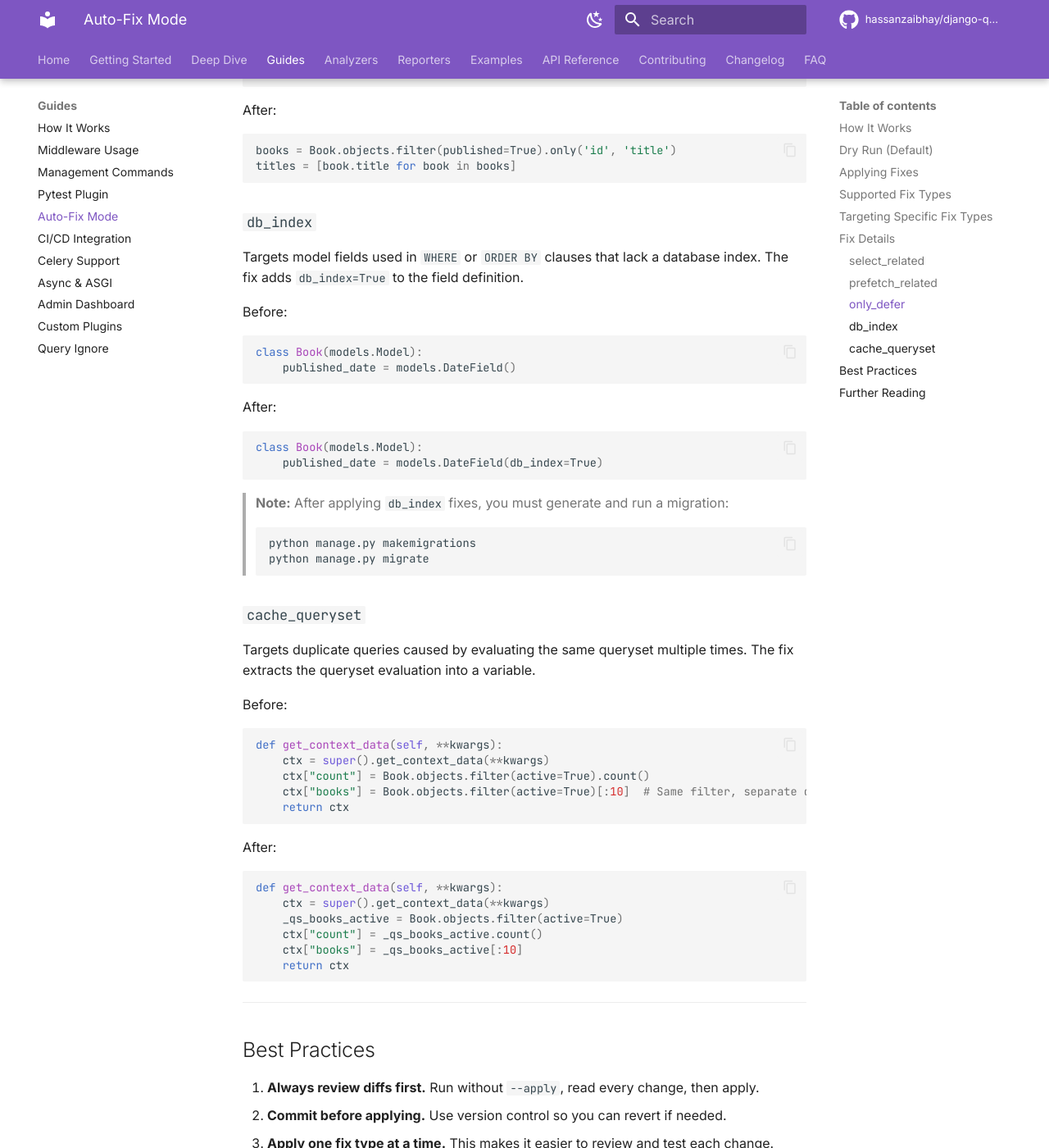
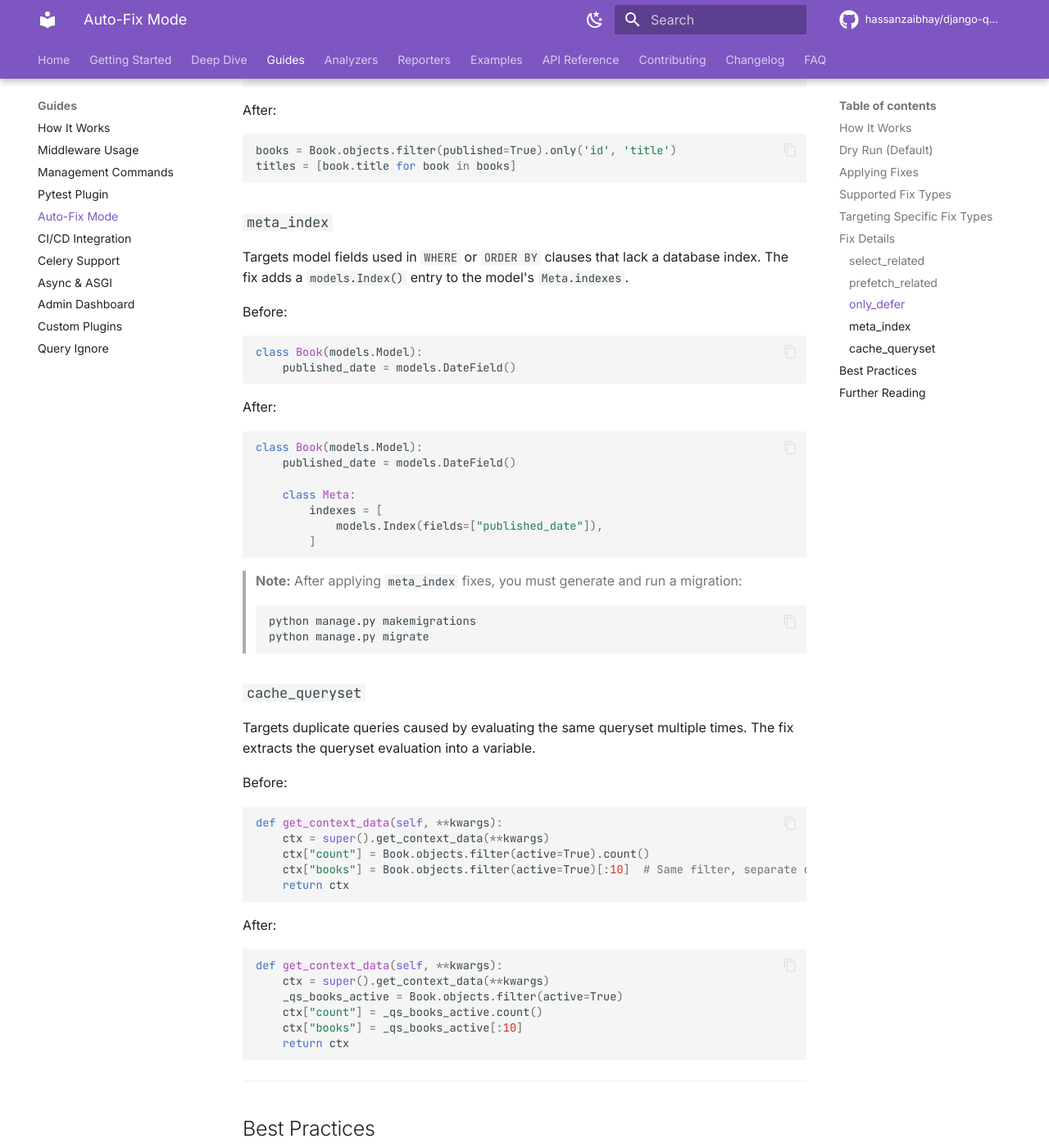
Before and after one commit to hassanzaibhay/django-query-doctor, an MkDocs documentation site: the page built from docs/guides/auto-fix.md, in a window 1280 px wide and 1400 px high, scrolled down 3628 px. Shown: the whole window at 82% size. Built offline with MkDocs 1.6.1 and Material for MkDocs 9.7.7, drawn with Linux system fonts in a browser that asks for light colours; comment, search, counter and statistics services are not loaded; some of the changed text lies outside the part shown.

Commit message:
fix: recommend Meta.indexes instead of db_index=True in prescriptions (#1)
Update Missing Index analyzer to recommend Meta.indexes with
models.Index() instead of db_index=True, following Django's official
recommendation since 4.2.

Full audit of all prescription texts across all 7 analyzers to ensure
recommendations follow Django 4.2–6.0 best practices:

- Missing Index: Meta.indexes instead of db_index=True
- Missing Index: _field_is_indexed now checks Meta.constraints for
  UniqueConstraint (modern Django 4.2+ pattern)
- Fat SELECT: mention .values()/.values_list() as alternatives
- N+1: mention Prefetch() objects for advanced prefetch_related cases
- QuerySet Eval: recommend .iterator() for large querysets
- Auto-fix: updated TODO comment to reference Meta.indexes

Updated docs, README, CHANGELOG, SVG screenshot, and all affected tests.
Bumped version to 1.0.3.

Fixes #1

Co-Authored-By: Claude Opus 4.6 <noreply@anthropic.com>

````diff
--- a/docs/guides/auto-fix.md
+++ b/docs/guides/auto-fix.md
@@ -67,7 +67,7 @@ python manage.py fix_queries --url /api/books/ --apply
 | `select_related` | Adds `.select_related()` calls for FK/OneToOne N+1 patterns | `.select_related('author', 'publisher')` |
 | `prefetch_related` | Adds `.prefetch_related()` calls for M2M/reverse FK N+1 patterns | `.prefetch_related('categories', 'tags')` |
 | `only_defer` | Replaces `SELECT *` with `.only()` or adds `.defer()` for unused columns | `.only('id', 'title', 'price')` |
-| `db_index` | Adds `db_index=True` to model field definitions for missing indexes | `published_date = DateField(db_index=True)` |
+| `meta_index` | Adds `models.Index()` entry to model's `Meta.indexes` for missing indexes | `Meta: indexes = [models.Index(fields=["published_date"])]` |
 | `cache_queryset` | Extracts repeated queryset evaluations into a variable | `books = list(Book.objects.filter(...))` |
 
 ---
@@ -81,7 +81,7 @@ You can limit which categories of fixes are applied using `--fix-type`:
 python manage.py fix_queries --url /api/books/ --fix-type select_related --apply
 
 # Only apply index-related fixes
-python manage.py fix_queries --url /api/books/ --fix-type db_index --apply
+python manage.py fix_queries --url /api/books/ --fix-type meta_index --apply
 
 # Apply multiple specific fix types
 python manage.py fix_queries --url /api/books/ \
@@ -90,7 +90,7 @@ python manage.py fix_queries --url /api/books/ \
     --apply
 ```
 
-This is useful when you want to apply safe, well-understood fixes (like `select_related`) while leaving more complex changes (like `db_index`, which requires a migration) for manual review.
+This is useful when you want to apply safe, well-understood fixes (like `select_related`) while leaving more complex changes (like `meta_index`, which requires a migration) for manual review.
 
 ---
 
@@ -147,9 +147,9 @@ books = Book.objects.filter(published=True).only('id', 'title')
 titles = [book.title for book in books]
 ```
 
-### `db_index`
+### `meta_index`
 
-Targets model fields used in `WHERE` or `ORDER BY` clauses that lack a database index. The fix adds `db_index=True` to the field definition.
+Targets model fields used in `WHERE` or `ORDER BY` clauses that lack a database index. The fix adds a `models.Index()` entry to the model's `Meta.indexes`.
 
 Before:
 ```python
@@ -160,10 +160,15 @@ class Book(models.Model):
 After:
 ```python
 class Book(models.Model):
-    published_date = models.DateField(db_index=True)
+    published_date = models.DateField()
+
+    class Meta:
+        indexes = [
+            models.Index(fields=["published_date"]),
+        ]
 ```
 
-> **Note:** After applying `db_index` fixes, you must generate and run a migration:
+> **Note:** After applying `meta_index` fixes, you must generate and run a migration:
 >
 > ```bash
 > python manage.py makemigrations
@@ -201,7 +206,7 @@ def get_context_data(self, **kwargs):
 2. **Commit before applying.** Use version control so you can revert if needed.
 3. **Apply one fix type at a time.** This makes it easier to review and test each change.
 4. **Run tests after applying.** Ensure your test suite passes after each batch of fixes.
-5. **Handle `db_index` separately.** Index changes require migrations and may affect write performance. Evaluate each one individually.
+5. **Handle `meta_index` separately.** Index changes require migrations and may affect write performance. Evaluate each one individually.
 
 ---
 
--- a/pyproject.toml
+++ b/pyproject.toml
@@ -4,7 +4,7 @@ build-backend = "hatchling.build"
 
 [project]
 name = "django-query-doctor"
-version = "1.0.2"
+version = "1.0.3"
 description = "Automated diagnosis and prescriptions for slow Django ORM queries"
 readme = "README.md"
 license = "MIT"
--- a/src/query_doctor/__init__.py
+++ b/src/query_doctor/__init__.py
@@ -15,7 +15,7 @@ from query_doctor.types import (
     Severity,
 )
 
-__version__ = "1.0.2"
+__version__ = "1.0.3"
 
 __all__ = [
     "CallSite",
````
Also changed, not shown: CHANGELOG.md (+14 -0 lines), README.md (+2 -2 lines), docs/analyzers/missing-index.md (+3 -15 lines), docs/deep-dive/architecture.md (+1 -1 lines), docs/getting-started/quickstart.md (+1 -1 lines), docs/reporters/console.md (+2 -2 lines), examples/screenshots/console_output.svg, 7 other files.
